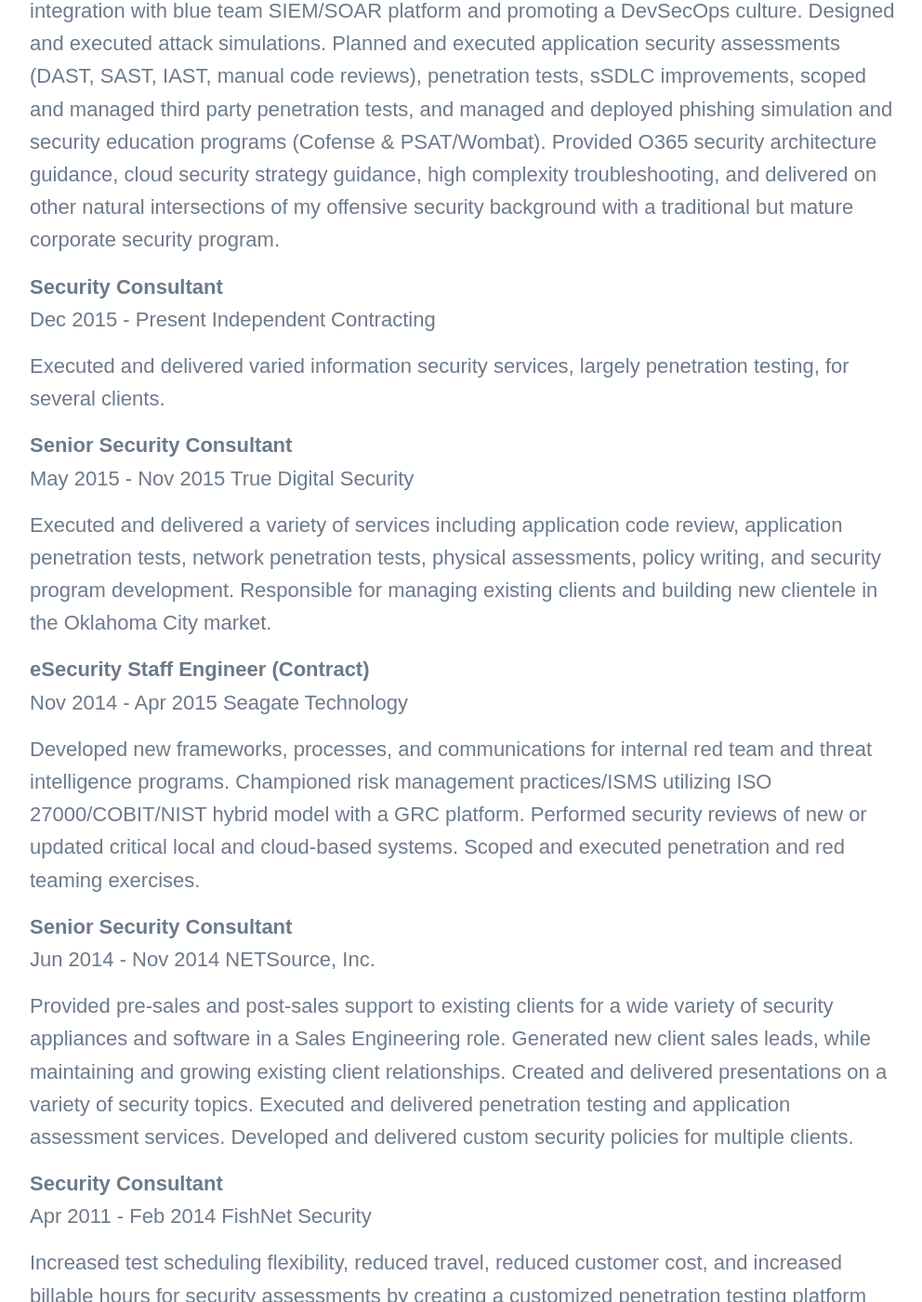
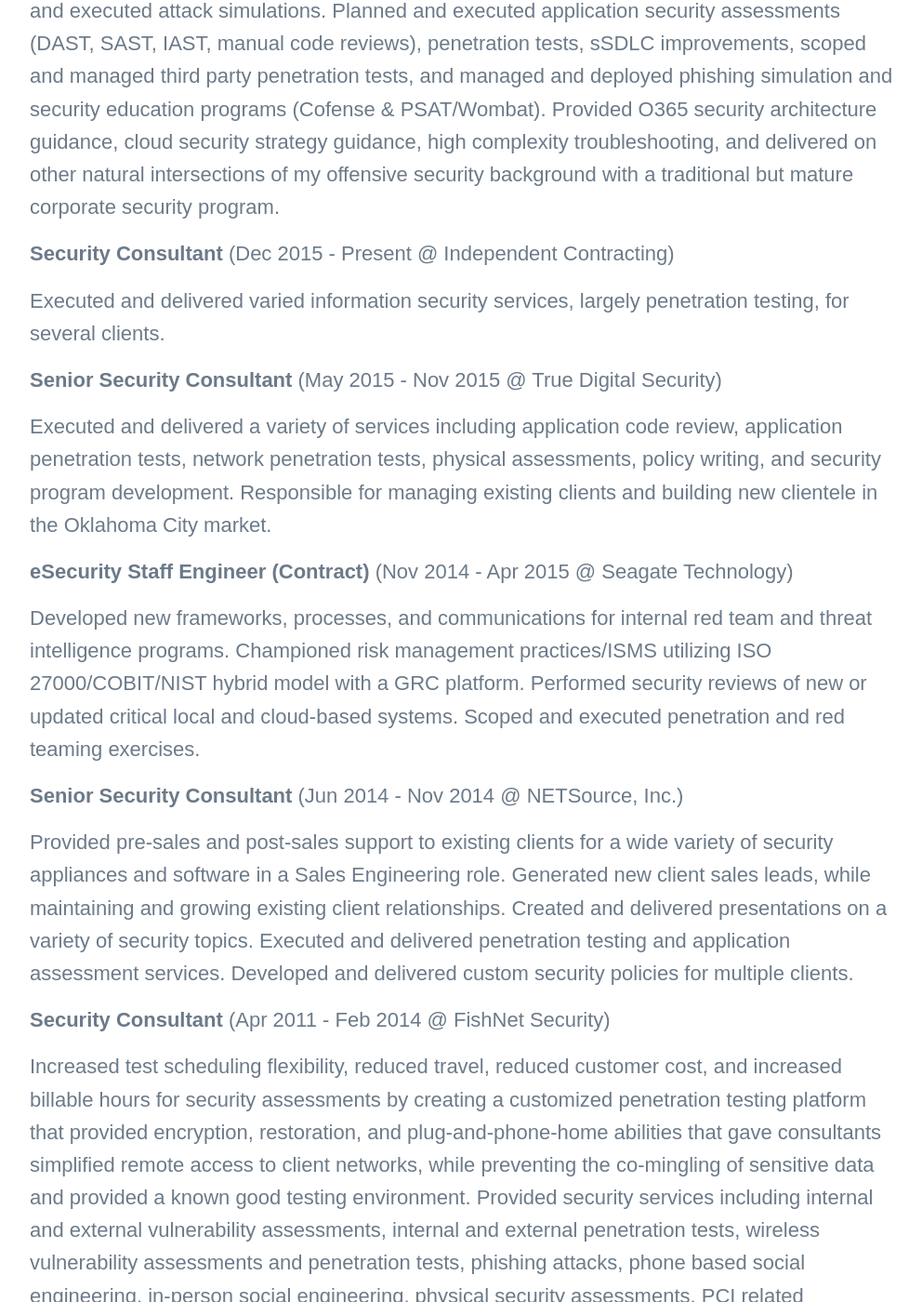
Before and after one commit to surewould/surewould.github.io, a Jekyll site: the page built from _pages/resume.md, in a window 1280 px wide and 1400 px high, scrolled down 1220 px. Shown: the whole window at 93% size, without its empty margins (138-1130 px from the left). Built offline with Jekyll 4.4.1, drawn with Linux system fonts in a browser that asks for light colours; nearby versions of some CDN libraries; some web fonts are replaced; some of the changed text lies outside the part shown.

Commit message:
iterating...

```diff
--- a/_pages/resume.md
+++ b/_pages/resume.md
@@ -15,44 +15,36 @@
 
 ### Experience
 
-**Information Security Compliance Specialist**\
-Aug 2016 - Present INTEGRIS Health
+**Information Security Compliance Specialist** (Aug 2016 - Present @ INTEGRIS Health)
 
 Don't let the title fool you. Delivered collaborative purple team services informed form a red team background. Designed, developed, integrated, and executed repeatable MITRE ATT&CK based scenarios, leveraging hybrid cloud infrastructure and FOSS with an eye to automation and integration with blue team SIEM/SOAR platform and promoting a DevSecOps culture. Designed and executed attack simulations. Planned and executed application security assessments (DAST, SAST, IAST, manual code reviews), penetration tests, sSDLC improvements, scoped and managed third party penetration tests, and managed and deployed phishing simulation and security education programs (Cofense & PSAT/Wombat). Provided O365 security architecture guidance, cloud security strategy guidance, high complexity troubleshooting, and delivered on other natural intersections of my offensive security background with a traditional but mature corporate security program.
 
-**Security Consultant**\
-Dec 2015 - Present Independent Contracting
+**Security Consultant** (Dec 2015 - Present @ Independent Contracting)
 
 Executed and delivered varied information security services, largely
 penetration testing, for several clients.
 
-**Senior Security Consultant**\
-May 2015 - Nov 2015 True Digital Security
+**Senior Security Consultant** (May 2015 - Nov 2015 @ True Digital Security)
 
 Executed and delivered a variety of services including application code review, application penetration tests, network penetration tests, physical assessments, policy writing, and security program development. Responsible for managing existing clients and building new clientele in the Oklahoma City market.
 
-**eSecurity Staff Engineer (Contract)**\
-Nov 2014 - Apr 2015 Seagate Technology
+**eSecurity Staff Engineer (Contract)** (Nov 2014 - Apr 2015 @ Seagate Technology)
 
 Developed new frameworks, processes, and communications for internal red team and threat intelligence programs. Championed risk management practices/ISMS utilizing ISO 27000/COBIT/NIST hybrid model with a GRC platform. Performed security reviews of new or updated critical local and cloud-based systems. Scoped and executed penetration and red teaming exercises.
 
-**Senior Security Consultant**\
-Jun 2014 - Nov 2014 NETSource, Inc.
+**Senior Security Consultant** (Jun 2014 - Nov 2014 @ NETSource, Inc.)
 
 Provided pre-sales and post-sales support to existing clients for a wide variety of security appliances and software in a Sales Engineering role. Generated new client sales leads, while maintaining and growing existing client relationships. Created and delivered presentations on a variety of security topics. Executed and delivered  penetration testing and application assessment services. Developed and delivered custom security policies for multiple clients.
 
-**Security Consultant**\
-Apr 2011 - Feb 2014 FishNet Security
+**Security Consultant** (Apr 2011 - Feb 2014 @ FishNet Security)
 
 Increased test scheduling flexibility, reduced travel, reduced customer cost, and increased billable hours for security assessments by creating a customized penetration testing platform that provided encryption, restoration, and plug-and-phone-home abilities that gave consultants simplified remote access to client networks, while preventing the co-mingling of sensitive data and provided a known good testing environment. Provided security services including internal and external vulnerability assessments, internal and external penetration tests, wireless vulnerability assessments and penetration tests, phishing attacks, phone based social engineering, in-person social engineering, physical security assessments, PCI related assessments, and full red team engagements. Created and peer reviewed reports that balanced executive level charts and verbiage with technical detail using both CVSSv2 and subjective risk rating approaches.
 
-**Information Security Engineer**\
-Jun 2007 - Mar 2011 INTEGRIS Health
+**Information Security Engineer** (Jun 2007 - Mar 2011 @ INTEGRIS Health)
 
 Delivered security assessments for web apps, binary apps (limited), host configuration assessments, and  known vulnerability assessments in service of delivering risk assessment reports for new and existing systems. Operational responsibilities included IR lead, vulnerability management lead, and the daily management of nCircle IP360, nCircle SIH, SourceFire, Palo Alto NGFW, and MS PKI. Developed policy, standards, procedures, metrics, and reporting for risk management (general program documents), risk assessments, risk analysis, vulnerability assessments, vulnerability disclosure, application assessments, and host configuration assessments. Developed and delivered presentations on security awareness topics for general, IT, and executive audiences. Developed  a security professional training program that included classes, reading lists, book clubs, and videos. Worked  on DMZ and other network segmentation and security projects. Deployed and/or administered Cisco ASAs, Checkpoint FW, McAfee Enterprise, Microsoft PKI, Palo Alto, nCircle IP360, SourceFire, ArcSight, Imperva, LogLogic, Proofpoint, ActiveScout Edge, Packeteer, and other solutions.
 
-**Network Technician**\
-Aug 2005 - Jun 2007 First American Professional Land Services
+**Network Technician** (Aug 2005 - Jun 2007 @ First American Professional Land Services)
 
 Created and updated security policies. Implemented vulnerability management and scanning program. Implemented user security education program and system hardening. Centralized logging. Maintained switches, routers, firewalls, servers, workstations, storage devices, remote users, load balances, and everything else.
 
```
Also changed, not shown: _pages/about.md (+1 -3 lines).
